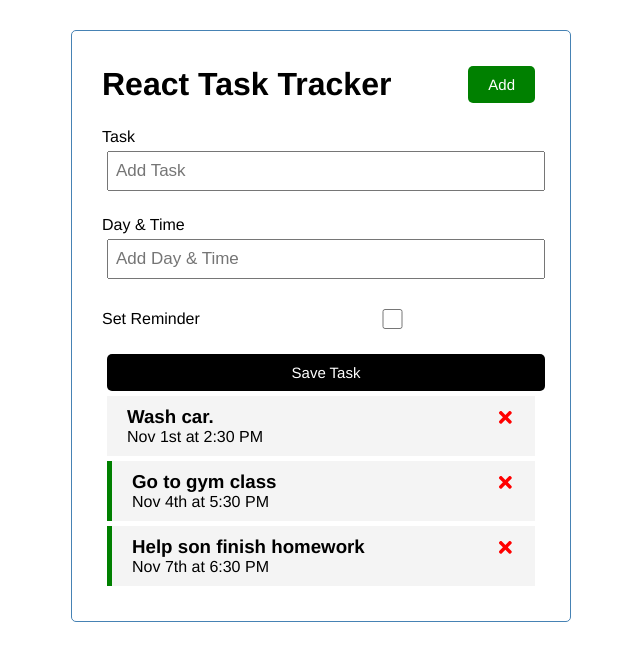
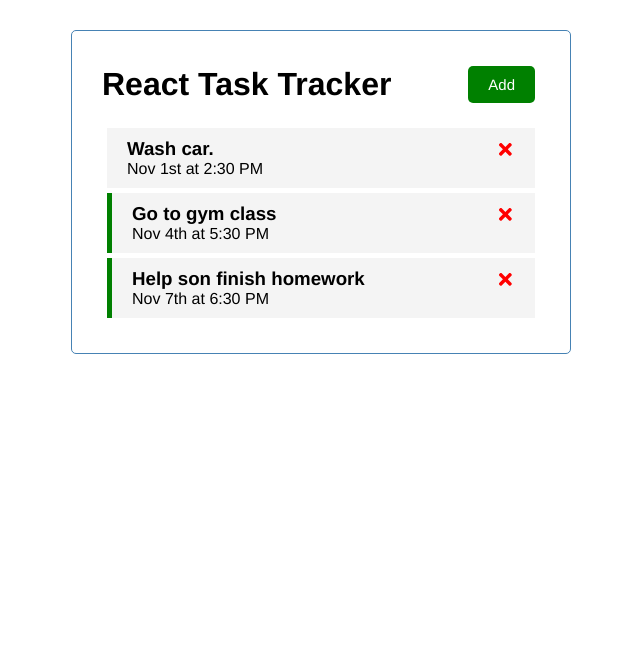
Before and after one commit to JDixon1995/Task-Tracker-App, a React (Create React App) app: page / in a window 1280 px wide. Shown: the top 660 px of the page, without its empty margins (319-959 px from the left). Built offline with nearby package versions, Linux system fonts and the light colour scheme.

Commit message:
form now toggles on button click.

```diff
--- a/src/App.js
+++ b/src/App.js
@@ -5,6 +5,8 @@
 import AddTask from './components/AddTask';
 
 const App = () => {
+
+  const [showAddTask, setShowAddTask] = useState(false)
 
   const [tasks, setTasks] = useState([
     {
@@ -52,8 +54,8 @@
 
   return (
     <div className="container">
-      <Header />
-      <AddTask onAdd={addTask} />
+      <Header onAdd={() => setShowAddTask(!showAddTask)} />
+      {showAddTask && <AddTask onAdd={addTask} />}
       {tasks.length > 0 ? (<Tasks tasks={tasks}
       onDelete={deleteTask}
       onToggle={toggleReminder} />) :
--- a/src/components/Header.js
+++ b/src/components/Header.js
@@ -1,17 +1,13 @@
 import PropTypes from "prop-types";
 import Button from './Button';
 
-const Header = ( {title} ) => {
-
-    const onClick = () => {
-        console.log('Clicked')
-    }
+const Header = ( {title, onAdd} ) => {
 
     return (
         <div>
             <header className='header'>
                     <h1>{title}</h1>
-                    <Button text='Add' color='green' onClick={onClick} />
+                    <Button text='Add' color='green' onClick={onAdd} />
                 </header>
         </div>
     )
```
